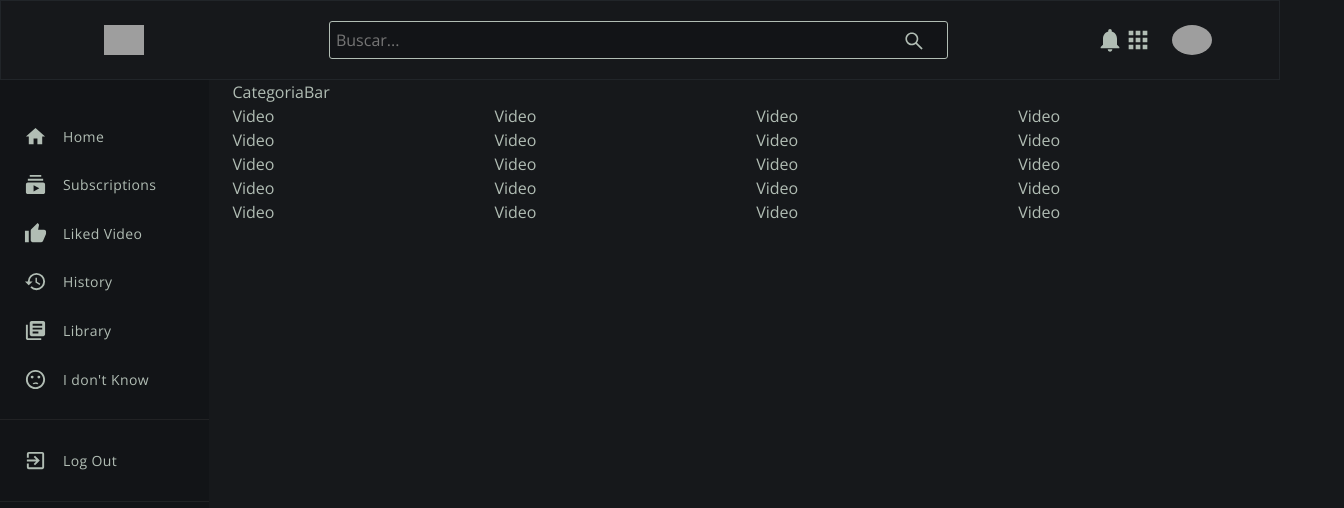
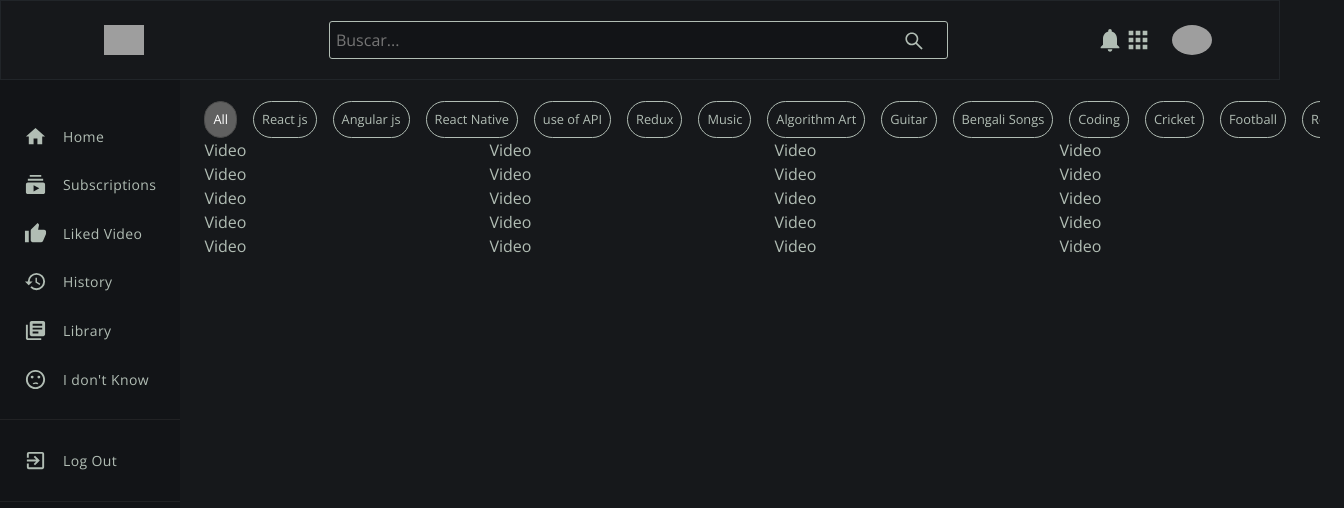
Before and after one commit to Josimar-Victoria/youtube-clone, a React (Create React App) app: page / in a window 1280 px wide. Shown: the top 508 px of the page, 1344 px wide, since content can reach past the window. Built offline with nearby package versions, Linux system fonts and the light colour scheme; grey boxes are pictures that could not be loaded.

Commit message:
conponente de categoriBar finalizado

```diff
--- a/src/components/categoriaBar/CategoriesBar.jsx
+++ b/src/components/categoriaBar/CategoriesBar.jsx
@@ -1,9 +1,41 @@
-import React from 'react'
+import React, { useState } from "react";
+import './categoriesBar.scss'
+const keywords = [
+  "All",
+  "React js",
+  "Angular js",
+  "React Native",
+  "use of API",
+  "Redux",
+  "Music",
+  "Algorithm Art ",
+  "Guitar",
+  "Bengali Songs",
+  "Coding",
+  "Cricket",
+  "Football",
+  "Real Madrid",
+  "Gatsby",
+  "Poor Coder",
+  "Shwetabh",
+];
+export default function CategoriesBar() {
+  const [activeElement, setActiveElement] = useState("All");
 
-export default function CategoriesBar() {
-    return (
-        <div>
-            CategoriaBar
-        </div>
-    )
+  const handlerClick = (value) => {
+    setActiveElement(value);
+  };
+  return (
+    <div className="categoriesBas">
+      {keywords.map((value, i) => (
+        <span
+          className={activeElement === value ? "active" : ""}
+          onClick={() => handlerClick(value)}
+          key={i}
+        >
+          {value}
+        </span>
+      ))}
+    </div>
+  );
 }
--- /dev/null
+++ b/src/components/categoriaBar/categoriesBar.scss
@@ -0,0 +1,34 @@
+@import '../../global.scss';
+
+.categoriesBas{
+    padding: 0.5px 0;
+    font-size: 0.8rem;
+    margin-top: 20px;
+    display: flex;
+    overflow-x: scroll;
+    scrollbar-width: none !important;
+ &::-webkit-scrollbar{
+     width: 0px
+ }
+  span{
+     margin-right: 1rem;
+     padding: 0.5rem;
+     white-space: nowrap;
+     border: 1.5px solid $text-color;
+     border-radius: 999px;
+     -webkit-border-radius: 999px;
+     -moz-border-radius: 999px;
+     -ms-border-radius: 999px;
+     -o-border-radius: 999px;
+     cursor: pointer;
+     &:hover{
+         background-color: #374a59
+     }
+     &.active{
+         color: #fff;
+         background-color: #606060;
+         border-color: $black-border-color;
+     }
+}
+
+}
--- a/src/components/sidebar/Sidebar.jsx
+++ b/src/components/sidebar/Sidebar.jsx
@@ -11,9 +11,12 @@ import {
   MdSentimentDissatisfied,
 } from "react-icons/md";
 
-export default function Sidebar({ sidebar }) {
+export default function Sidebar({ sidebar, handleToggleSidebar }) {
   return (
-    <nav className={sidebar ? "sidebar open" : "sidebar"}>
+    <nav
+      className={sidebar ? "sidebar open" : "sidebar"}
+      onClick={() => handleToggleSidebar()}
+    >
       <li>
         <MdHome size={23} />
         <span>Home</span>
--- a/src/components/sidebar/_sidebar.scss
+++ b/src/components/sidebar/_sidebar.scss
@@ -7,6 +7,11 @@
   width: 250px;
   height: 90vh;
   padding-top: 2rem;
+  transition: transform 0.2s ease-in;
+  -webkit-transition: transform 0.2s ease-in;
+  -moz-transition: transform 0.2s ease-in;
+  -ms-transition: transform 0.2s ease-in;
+  -o-transition: transform 0.2s ease-in;
   li {
     display: flex;
     align-items: center;
@@ -20,21 +25,20 @@
       letter-spacing: 0.4px;
     }
     &:hover {
-      background-color: $black-border-color;
+      background-color: #374a59;
     }
   }
   hr {
     background-color: $black-border-color;
   }
 
-  &.open{
-      display: block;
-      transition: all .3s ease;
-      -webkit-transition: all .3s ease;
-      -moz-transition: all .3s ease;
-      -ms-transition: all .3s ease;
-      -o-transition: all .3s ease;
-}
+  &.open {
+    transform: translateX(0);
+    -webkit-transform: translateX(0);
+    -moz-transform: translateX(0);
+    -ms-transform: translateX(0);
+    -o-transform: translateX(0);
+  }
 }
 
 @media screen and (max-width: $break-point-medium) {
@@ -49,7 +53,13 @@
   }
 }
 @media screen and (max-width: $break-point-small) {
-    .sidebar {
-        display: none;
-    }
+  .sidebar {
+    position: fixed;
+    z-index: 9999;
+    transform: translateX(-100%);
+    -webkit-transform: translateX(-100%);
+    -moz-transform: translateX(-100%);
+    -ms-transform: translateX(-100%);
+    -o-transform: translateX(-100%);
+  }
 }
--- a/src/screens/app/App.js
+++ b/src/screens/app/App.js
@@ -13,7 +13,7 @@ function App() {
     <>
       <Header handleToggleSidebar={handleToggleSidebar} />
       <div className="app_container ">
-        <Sidebar sidebar={sidebar} />
+        <Sidebar sidebar={sidebar} handleToggleSidebar={handleToggleSidebar} />
         <Container className="app_main " fluid>
           <HomeScreen />
         </Container>
```
Also changed, not shown: src/components/categoriaBar/_cahetegoriesBar.scss (deleted).
